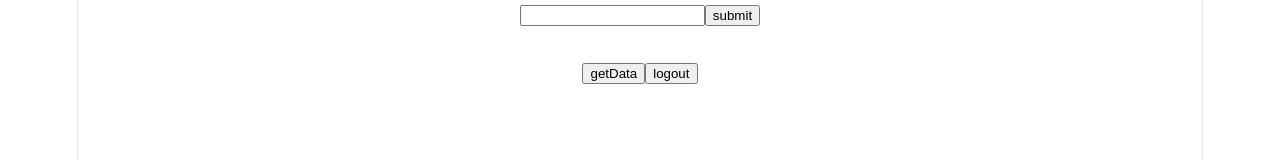
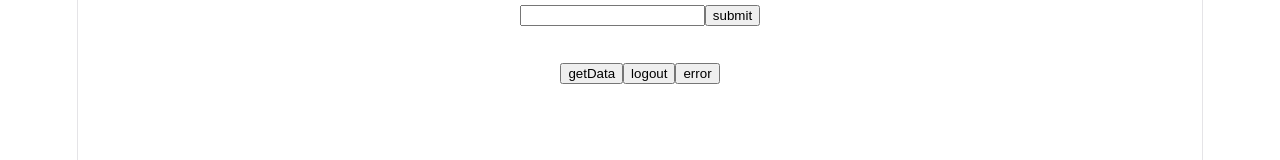
Before and after one commit to jeevan-sathish/demo_express_tutor, a React app in the folder frontend/: page / in a window 1280 px wide. Shown: the top 160 px of the page. Built offline with nearby package versions, Linux system fonts and the light colour scheme; the HTML template or start-up script is replaced by a standard one.

Commit message:
hndling http error

```diff
--- a/frontend/src/App.jsx
+++ b/frontend/src/App.jsx
@@ -52,6 +52,18 @@ const App = () => {
       console.log(error);
     }
   }
+  async function handleError() {
+    try {
+      const response = await axios.get("http://localhost:3000/error", {
+        withCredentials: true,
+      });
+      const result = response.data.message;
+      setMessage(result);
+    } catch (error) {
+      console.log(error.response.data.message);
+      setMessage(error.response.data.message);
+    }
+  }
   return (
     <div>
       <input type="text" onChange={handleChange} name="name" value={name} />
@@ -60,6 +72,7 @@ const App = () => {
       <h1>{message}</h1>
       <button onClick={getData}>getData</button>
       <button onClick={handleLogout}>logout</button>
+      <button onClick={handleError}>error</button>
     </div>
   );
 };
```
Also changed, not shown: 1 other file (tests, documents, lock files or other folders).
